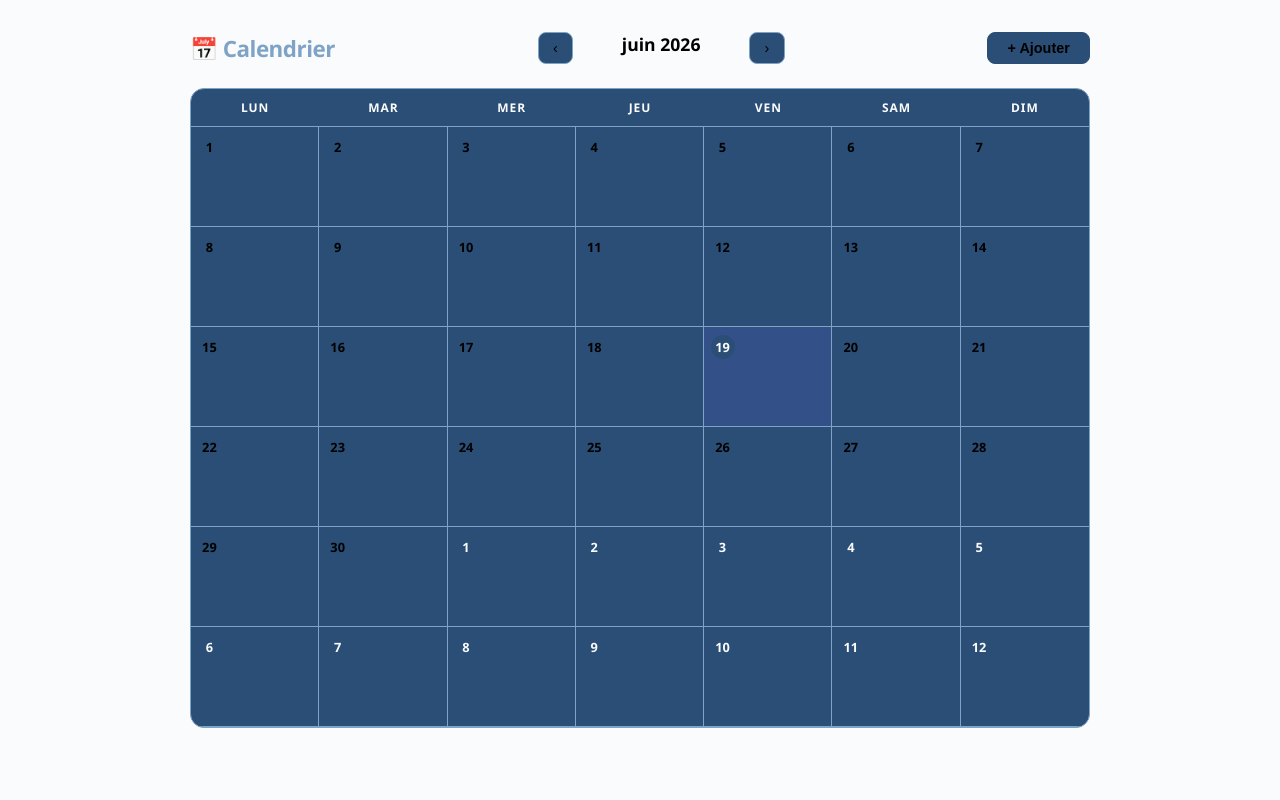
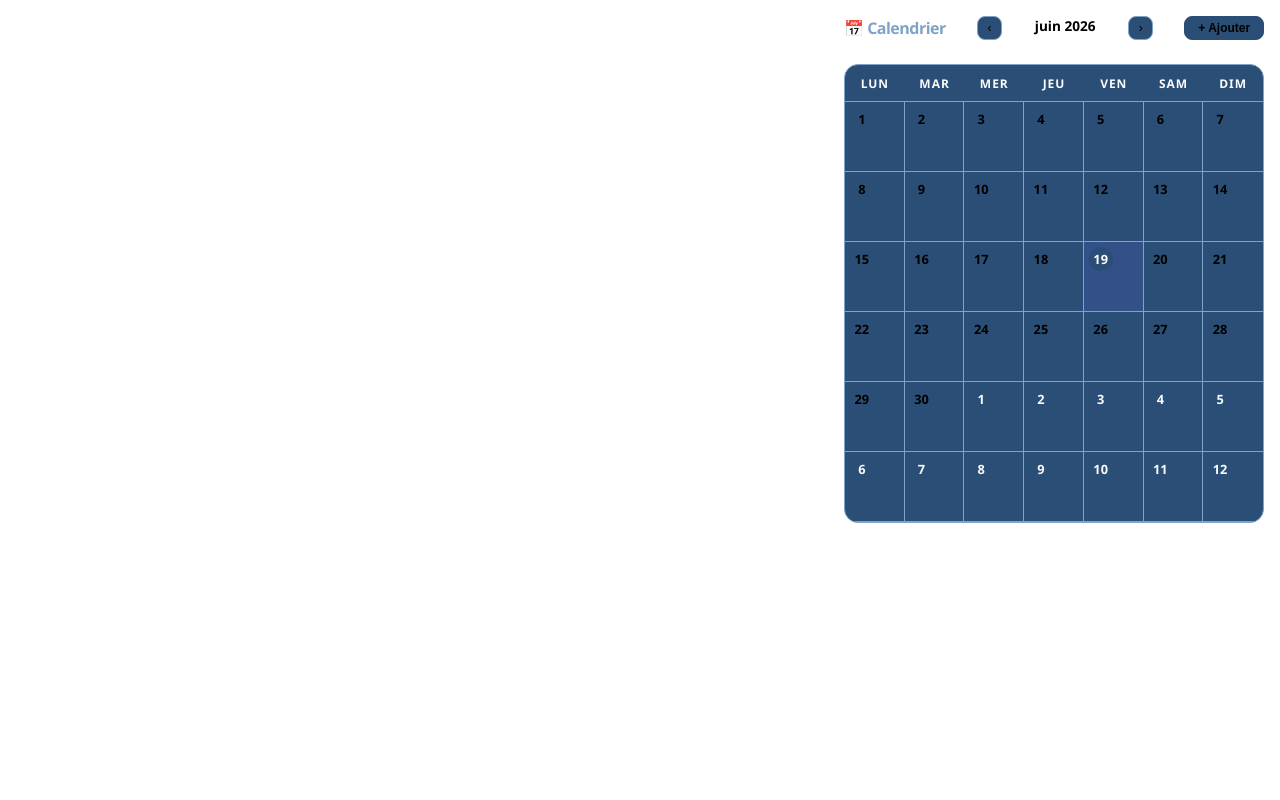
Before and after one commit to eguicheteau-png/GreetMentor, a PHP site: page /calendar.php in a window 1280 px wide. Run offline with PHP 8.4, Linux system fonts and the light colour scheme; data that the repository does not hold is empty.

Commit message:
note/calendar

```diff
--- a/calendar.php
+++ b/calendar.php
@@ -20,28 +20,26 @@
       --radius:   14px;
     }
 
-    body {
-      font-family: 'Segoe UI', system-ui, sans-serif;
-      background: var(--bg);
-      color: var(--text);
-      min-height: 100vh;
-      display: flex;
-      flex-direction: column;
-      align-items: center;
-      padding: 2rem 1rem;
-    }
+  .calendar-wrapper {
+    font-family: 'Segoe UI', system-ui, sans-serif;
+    color: var(--text);
+    display: flex;
+    flex-direction: column;
+    align-items: flex-end;
+    padding: 1rem;
+}
 
     /* ── Header ── */
     .header {
       width: 100%;
-      max-width: 900px;
+      max-width: 420px;
       display: flex;
       align-items: center;
       justify-content: space-between;
       margin-bottom: 1.5rem;
     }
     .header h1 {
-      font-size: 1.4rem;
+      font-size: 1rem;
       font-weight: 700;
       letter-spacing: -0.5px;
       color: var(--accent2);
@@ -52,9 +50,9 @@
       border: 1px solid var(--border);
       color: var(--text);
       border-radius: 8px;
-      padding: .45rem .9rem;
+      padding: .25rem .6rem;
       cursor: pointer;
-      font-size: .9rem;
+      font-size: .75rem;
       transition: background .15s, border-color .15s;
     }
     .nav-btns button:hover { background: var(--border); }
@@ -62,22 +60,22 @@
       background: var(--accent);
       border-color: var(--accent);
       font-weight: 600;
-      padding: .45rem 1.2rem;
+      padding: .25rem .8rem;
     }
     .btn-add:hover { background: var(--accent2); border-color: var(--accent2); }
 
     /* ── Month label ── */
     #monthLabel {
-      font-size: 1.1rem;
+      font-size: .85rem;
       font-weight: 600;
-      min-width: 160px;
+      min-width: 110px;
       text-align: center;
     }
 
     /* ── Calendar grid ── */
     .calendar {
       width: 100%;
-      max-width: 900px;
+      max-width: 420px;
       background: var(--surface);
       border: 1px solid var(--border);
       border-radius: var(--radius);
@@ -102,10 +100,10 @@
       grid-template-columns: repeat(7, 1fr);
     }
     .cell {
-      min-height: 100px;
+      min-height: 70px;
       border-right: 1px solid var(--border);
       border-bottom: 1px solid var(--border);
-      padding: .5rem .4rem;
+      padding: .3rem .3rem;
       cursor: pointer;
       transition: background .12s;
       position: relative;
@@ -117,7 +115,7 @@
     .cell-day {
       font-size: .8rem;
       font-weight: 600;
-      margin-bottom: .25rem;
+      margin-bottom: .1rem;
       width: 24px;
       height: 24px;
       display: flex;
@@ -132,9 +130,9 @@
     .event-chip {
       font-size: .7rem;
       font-weight: 500;
-      padding: 2px 6px;
+      padding: 1px 4px;
       border-radius: 4px;
-      margin-bottom: 2px;
+      margin-bottom: 1px;
       white-space: nowrap;
       overflow: hidden;
       text-overflow: ellipsis;
@@ -267,6 +265,7 @@
 </head>
 <body>
 
+<div class="calendar-wrapper">
 <!-- ── Header ── -->
 <div class="header">
   <h1>📅 Calendrier</h1>
@@ -314,7 +313,7 @@
 
 <!-- ── Toast ── -->
 <div class="toast" id="toast"></div>
-
+</div>
 <script>
 /* ─── Config ─────────────────────────────────────── */
 const API = 'api.php';
```
Also changed, not shown: public/style.css (+26 -0 lines), views/dashboard.php (+4 -3 lines), views/notes.php (added, +84 -0 lines).
